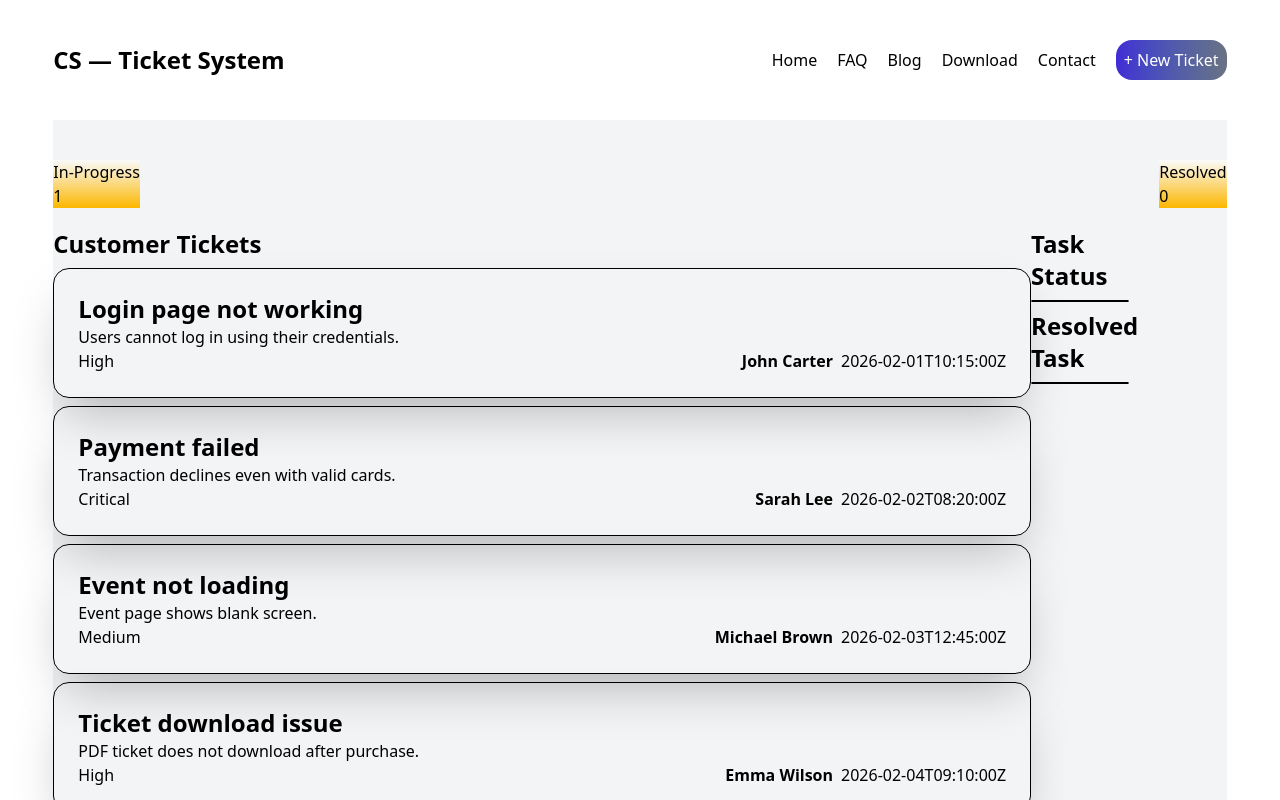
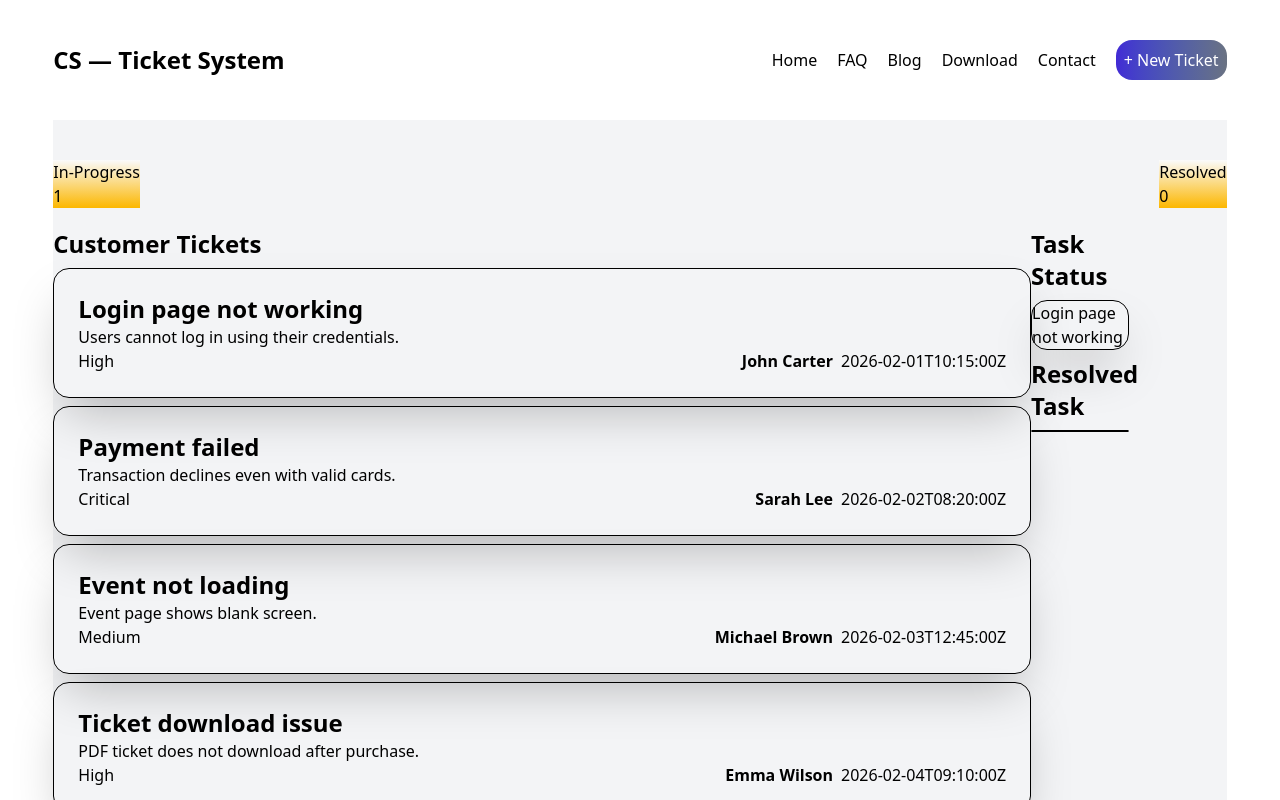
Before and after one commit to impressivecoder01/Assignment-007, a React (Vite) app: page / in a window 1280 px wide. Both pictures are taken after a click on the element 542 px from the left and 333 px from the top of the page. Shown: the top 800 px of the page. Built offline with nearby package versions, Linux system fonts and the light colour scheme.

Commit message:
taskstatus added

```diff
--- a/src/components/cards/AllCards.jsx
+++ b/src/components/cards/AllCards.jsx
@@ -1,6 +1,7 @@
 import React, { use, useState } from 'react';
 import CustomerCard from './CustomerCard';
 import Hero from '../Hero';
+import TaskStatusCard from './TaskStatusCard';
 
 const AllCards = ({promise}) => {
     const data = use(promise)
@@ -31,7 +32,9 @@ const AllCards = ({promise}) => {
         <div>
             <h1 className='font-bold text-2xl'>Task Status</h1>
             <div className='shadow-2xl cursor-pointer border rounded-2xl my-2 '>
-
+               {
+                status.map(task=> <TaskStatusCard task={task}></TaskStatusCard>)
+               }
             </div>
 
             <h1 className='font-bold text-2xl'>Resolved Task</h1>
--- /dev/null
+++ b/src/components/cards/TaskStatusCard.jsx
@@ -0,0 +1,12 @@
+import React from 'react';
+
+const TaskStatusCard = ({task}) => {
+    console.log(task)
+    return (
+        <div>
+            <h1>{task.title}</h1>
+        </div>
+    );
+};
+
+export default TaskStatusCard;
```
